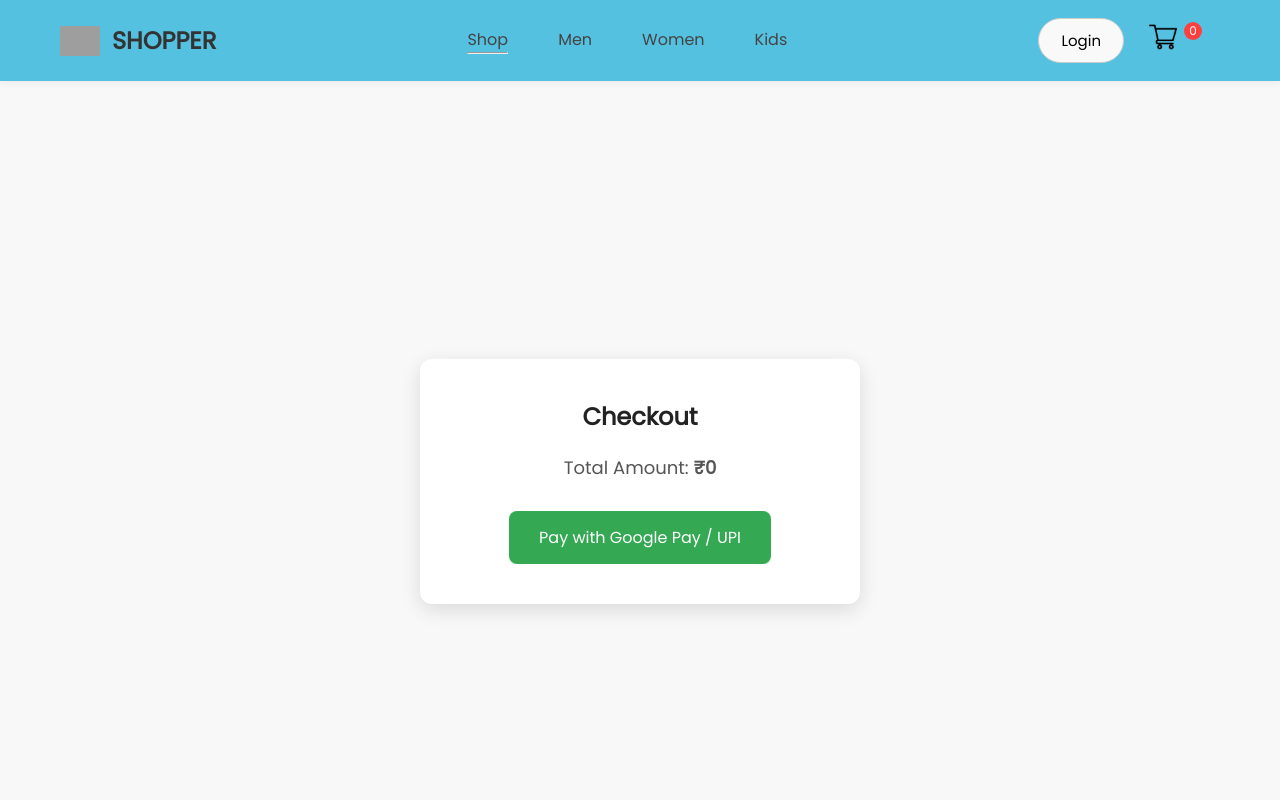
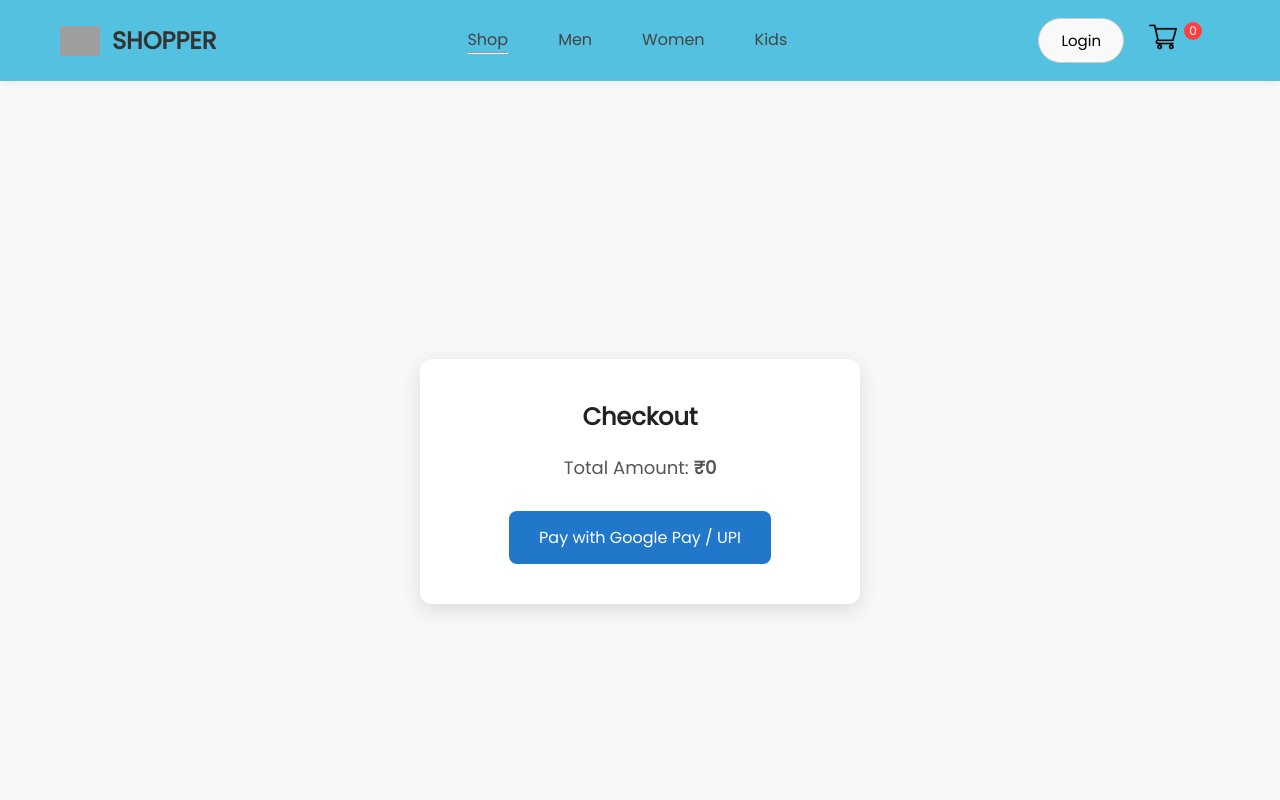
Before and after one commit to tanishkaverma43/ShineCart-Frontend, a React (Create React App) app: page /checkout in a window 1280 px wide. Shown: the top 800 px of the page. Built offline with nearby package versions, Linux system fonts and the light colour scheme; no server answers; grey boxes are pictures that could not be loaded.

Commit message:
final commit

```diff
--- a/src/Components/CartItems/CartItems.css
+++ b/src/Components/CartItems/CartItems.css
@@ -3,7 +3,7 @@
     margin: 80px auto;
     padding: 20px;
     max-width: 1200px;
-    background-color: #ffffff;
+    background-color: #8bccdc;
     box-shadow: 0 4px 15px rgba(0, 0, 0, 0.08);
     border-radius: 10px;
   }
@@ -172,7 +172,7 @@
     color: #555;
   }
   .pay-button {
-    background-color: #34a853;
+    background-color: #2178ca;
     color: white;
     border: none;
     padding: 14px 30px;
```
